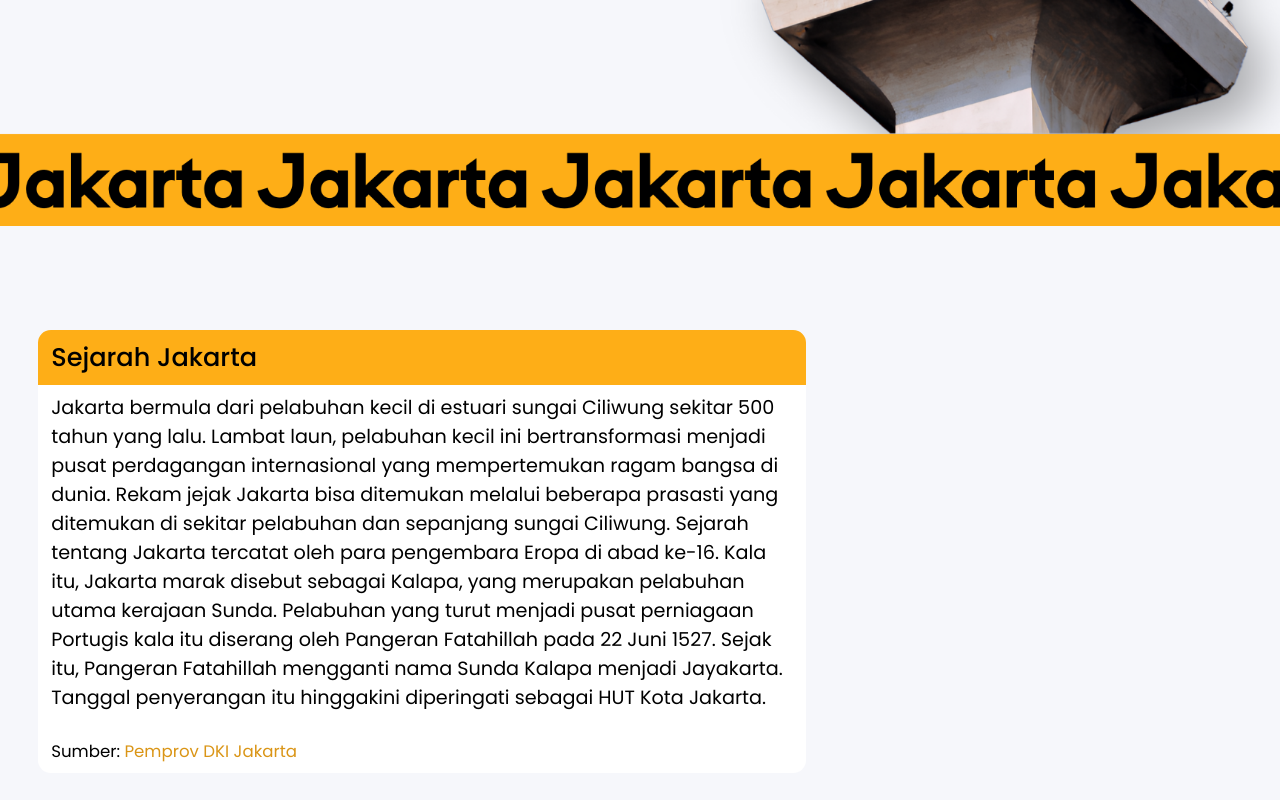
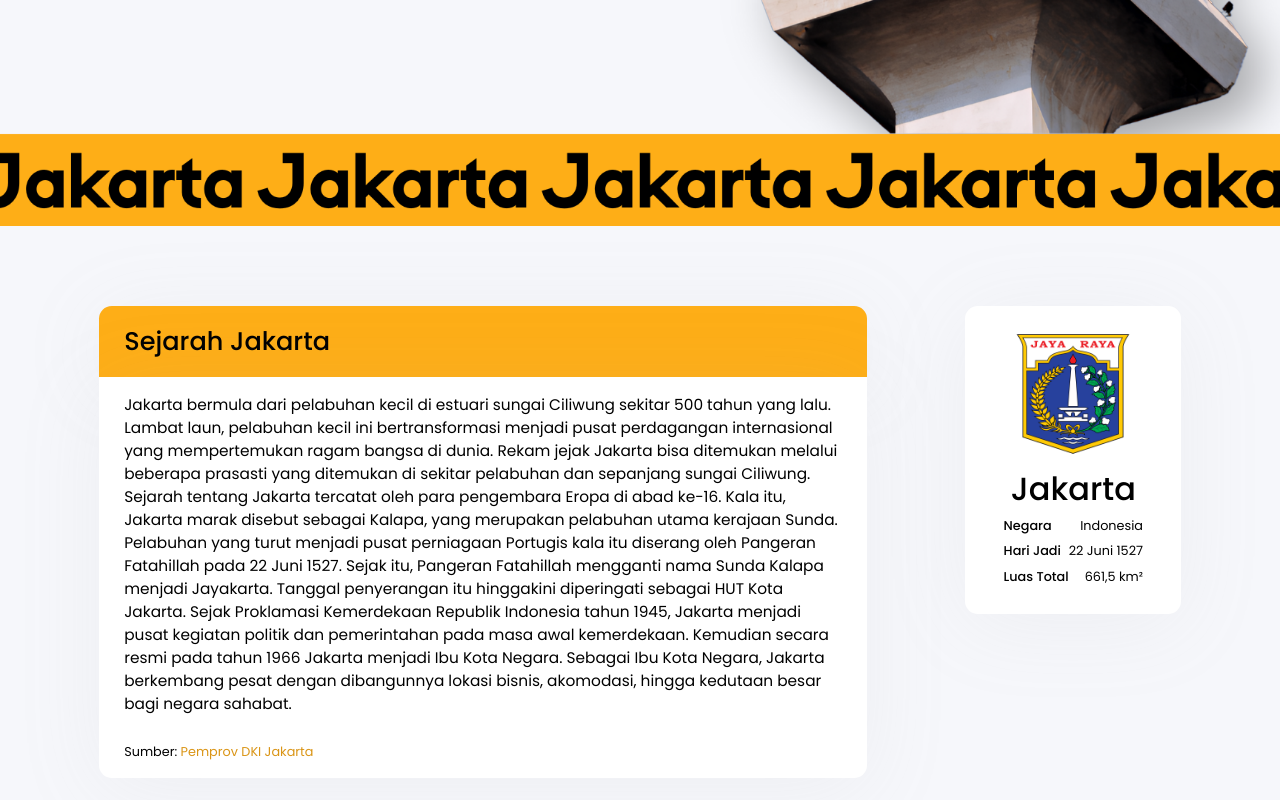
Before and after one commit to hsniim/jakpedia, a plain HTML site: page index.html in a window 1280 px wide. Shown: the part 574-1374 px from the top of the page. Drawn offline with Linux system fonts and the light colour scheme.

Commit message:
added aside content

```diff
--- a/index.html
+++ b/index.html
@@ -52,13 +52,36 @@
                                     Kalapa, yang merupakan pelabuhan utama kerajaan Sunda. Pelabuhan yang turut menjadi pusat perniagaan Portugis kala itu
                                     diserang oleh Pangeran Fatahillah pada 22 Juni 1527. Sejak itu, Pangeran Fatahillah mengganti nama Sunda Kalapa menjadi
                                     Jayakarta. Tanggal penyerangan itu hinggakini diperingati sebagai HUT Kota Jakarta.
+
+                                    Sejak Proklamasi Kemerdekaan Republik Indonesia tahun 1945, Jakarta menjadi pusat kegiatan politik dan pemerintahan pada
+                                    masa awal kemerdekaan. Kemudian secara resmi pada tahun 1966 Jakarta menjadi Ibu Kota Negara. Sebagai Ibu Kota Negara,
+                                    Jakarta berkembang pesat dengan dibangunnya lokasi bisnis, akomodasi, hingga kedutaan besar bagi negara sahabat.
                                     </p>
                                     <p><span>Sumber: <a href="https://www.jakarta.go.id/sejarah-jakarta">Pemprov DKI Jakarta</a></span></p>
                               </div>
                         </div>
-                        <div class="ar2sec2">
-
-                        </div>
+                        <aside class="ar2sec2">
+                              <div class="ar2sec2pic">
+                                    <img src="resources/logojak.png" alt="Lambang Jakarta">
+                              </div>
+                              <div class="ar2sec2bod">
+                                    <div class="ar2sec2head">
+                                          Jakarta
+                                    </div>
+                                    <div class="ar2sec2text">
+                                          <div class="ar2sec2text1">
+                                                <p>Negara</p>
+                                                <p>Hari Jadi</p>
+                                                <p>Luas Total</p>
+                                          </div>
+                                          <div class="ar2sec2text2">
+                                                <p>Indonesia</p>
+                                                <p>22 Juni 1527</p>
+                                                <p>661,5 km²</p>
+                                          </div>
+                                    </div>
+                              </div>
+                        </aside>
                   </article>
             </div>
       </main>
--- a/style.css
+++ b/style.css
@@ -102,7 +102,8 @@ li:hover, a:hover {
 
 .ar2 {
       display: flex;
-      flex-direction: column;
+      justify-content: space-evenly;
+      align-items: flex-start;
       height: 100vh;
       padding-top: 10vh;
 }
@@ -112,19 +113,20 @@ li:hover, a:hover {
       flex-direction: column;
       justify-content: center;
       width: 60vw;
-      padding: 3vh 3vw;
+      padding: 0 0;
       margin: 0 0;
 }
 
 .ar2sec1title {
       display: flex;
       background-color: rgb(254, 174, 23);
-      padding: 1vh 1vw;
+      padding: 2vh 2vw;
       margin: 0 0;
       color: black;
       align-items: center;
       border-top-left-radius: 1vw;
       border-top-right-radius: 1vw;
+      box-shadow: 0px 10px 85px rgba(169, 169, 169, 0.1);
 }
 
 .ar2sec1title h2 {
@@ -140,20 +142,21 @@ li:hover, a:hover {
       text-align: left;
       gap: 3vh;
       background-color: white;
-      padding: 1vh 1vw;
+      padding: 2vh 2vw;
       margin: 0 0;
       border-bottom-left-radius: 1vw;
       border-bottom-right-radius: 1vw;
+      box-shadow: 0px 10px 85px rgba(169, 169, 169, 0.1);
 }
 
 .ar2sec1content p {
-      font-size: 1.5vw;
+      font-size: 1.2vw;
       padding: 0 0;
       margin: 0 0;
 }
 
 .ar2sec1content span {
-      font-size: 1.3vw;
+      font-size: 1vw;
       padding: 0 0;
       margin: 0 0;
 }
@@ -165,7 +168,64 @@ li:hover, a:hover {
       margin: 0 0;
 }
 
-.ar2sec1title:hover, .ar2sec1content:hover {
-      box-shadow: 0px 0px 50px rgba(118, 116, 116, 0.1);
-      transition: linear 0.2s;
+.ar2sec2 {
+      display: flex;
+      flex-direction: column;
+      align-items: center;
+      padding: 3vh 3vw;
+      margin: 0 0;
+      background-color: white;
+      border-radius: 1vw;
+      box-shadow: 0px 10px 85px rgba(169, 169, 169, 0.1);
 }
+
+.ar2sec2pic img {
+      padding: 0 0;
+      margin: 0 0;
+      width: 10vw;
+      height: auto;
+}
+
+.ar2sec2bod {
+      display: flex;
+      flex-direction: column;
+      align-items: center;
+      padding: 0 0;
+      margin: 0 0;
+}
+
+.ar2sec2head {
+      font-size: 2.5vw;
+      font-weight: 500;
+      padding: 0 0;
+      margin: 0 0;
+}
+
+.ar2sec2text {
+      display: flex;
+      padding: 0 0;
+      margin: 0 0;
+}
+
+.ar2sec2text1 {
+      display: flex;
+      flex-direction: column;
+      justify-content: center;
+      line-height: 0;
+      font-size: 1vw;
+      font-weight: 500;
+      padding: 0 0;
+      margin: 0 0;
+}
+
+.ar2sec2text2 {
+      display: flex;
+      flex-direction: column;
+      justify-content: center;
+      line-height: 0;
+      text-align: right;
+      font-size: 1vw;
+      font-weight: 400;
+      padding: 0 0;
+      margin: 0 0;
+}
```
Also changed, not shown: resources/Coat_of_arms_of_Jakarta.svg.png (deleted), resources/logojak.png (added).
